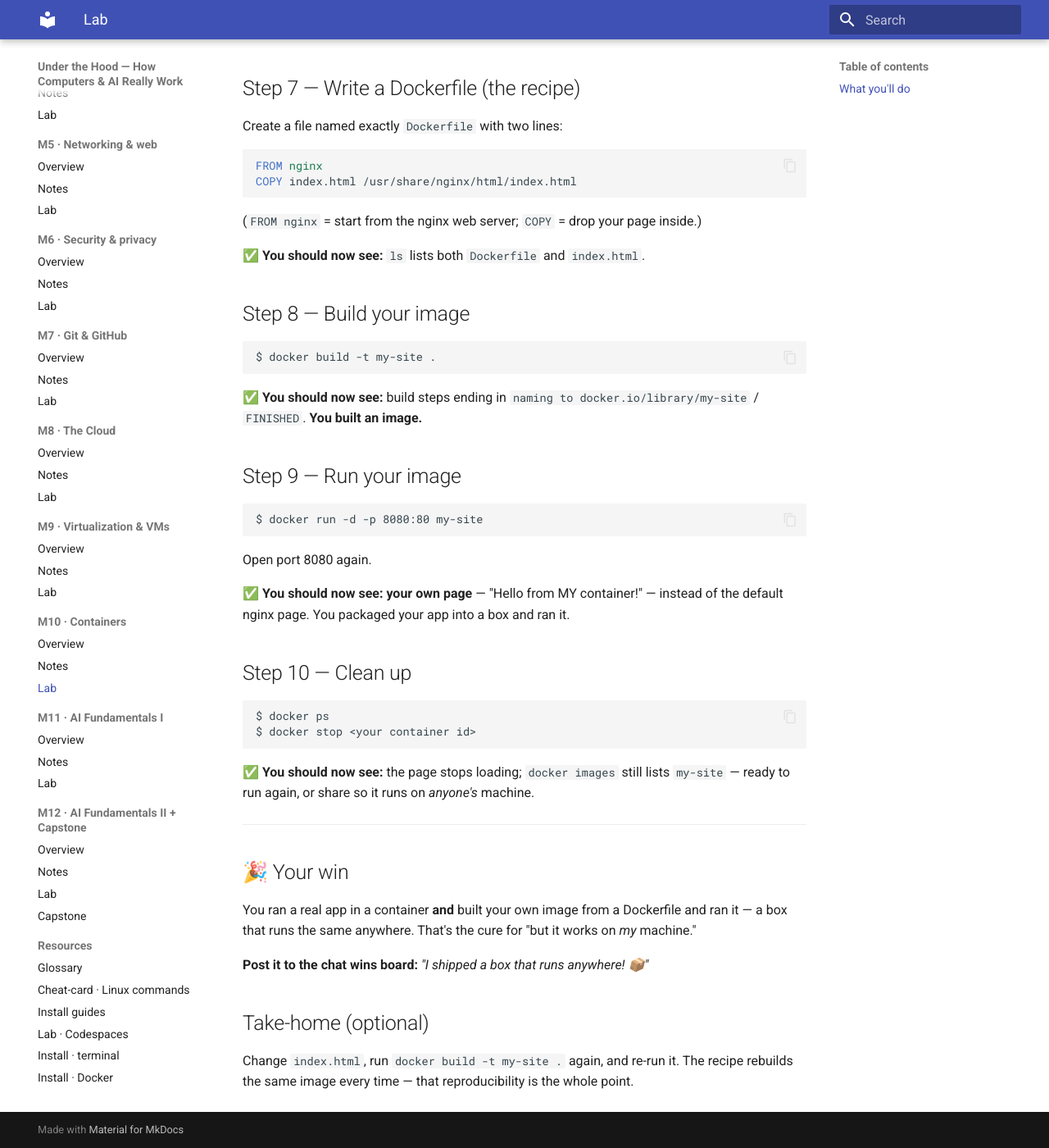
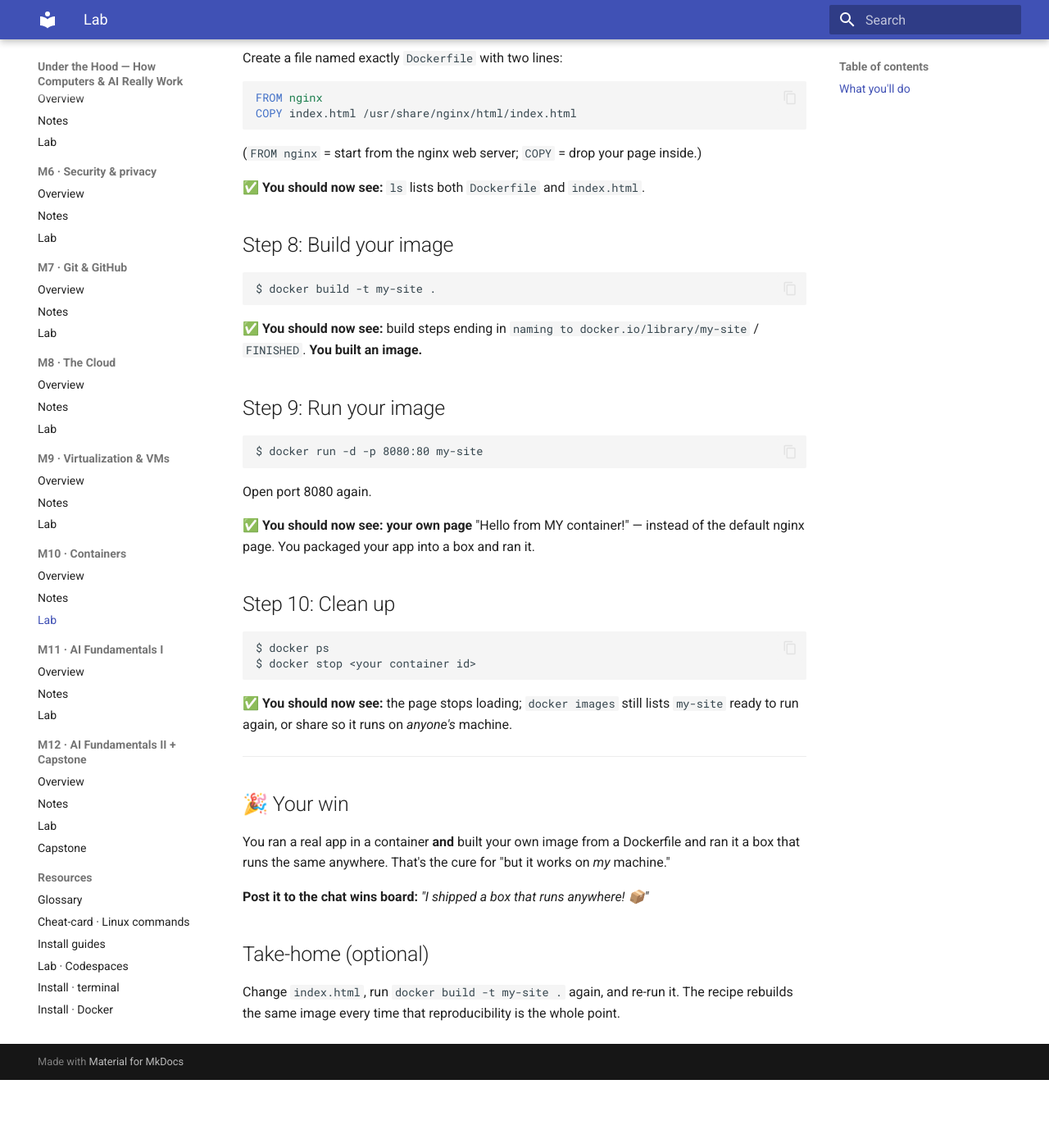
Before and after one commit to ThinkTechConsultingLLC/under-the-hood-course, an MkDocs documentation site: the page built from docs/m10-containers/lab/lab.md, in a window 1280 px wide and 1400 px high, scrolled down 2045 px. Shown: the whole window at 82% size. Built offline with MkDocs 1.6.1 and Material for MkDocs 9.7.7, drawn with Linux system fonts in a browser that asks for light colours; after the commit the page ends 3362 px from its top, so only the background shows below that; some of the changed text lies outside the part shown.

Commit message:
Fix formatting and punctuation in lab.md

````diff
--- a/docs/m10-containers/lab/lab.md
+++ b/docs/m10-containers/lab/lab.md
@@ -1,10 +1,10 @@
-# Lab — M10: enter containers (in your Codespace)
+# Lab M10: enter containers (in your Codespace)
 
 **Two parts:** 10a (run apps in containers) and 10b (build your own image).
-**You'll need:** your **Codespace** — **Docker is built in**, nothing to install. **Work in your breakout pair.**
+**You'll need:** your **Codespace** **Docker is built in**, nothing to install. **Work in your breakout pair.**
 New to the Codespace? See **[How to open it](../../resources/install-guides/codespaces.md)**.
 
-> Heads up: containers are sealed, throwaway boxes — anything you do is `docker rm`-able and remakeable.
+> Heads up: containers are sealed, throwaway boxes anything you do is `docker rm`-able and remakeable.
 > You can't make a mess that won't wipe away.
 
 ### What you'll do
@@ -16,25 +16,25 @@ flowchart LR
   IMG -->|docker run| C2["Your container"]
 ```
 
----
+------------------------------------------------------------------------------------------------------------------------------------
 
-# Part 10a — Run a real app in a container (~30 min)
+# Part 10a Run a real app in a container (~30 min)
 
-## Step 1 — Check Docker is there
+## Step 1 Check Docker is there
 ```text
 $ docker --version
 ```
 
 ✅ **You should now see:** a version line (e.g. `Docker version 28.x …`). In a Codespace, Docker is already installed and running.
 
-## Step 2 — Run your first container
+## Step 2: Run your first container
 ```text
 $ docker run hello-world
 ```
 
 ✅ **You should now see:** a message starting **`Hello from Docker!`**, after lines about pulling the image from Docker Hub. Docker fetched a tiny **image** from a **registry** and ran it as a **container**.
 
-## Step 3 — Run a *real* app (a web server)
+## Step 3: Run a *real* app (a web server)
 ```text
 $ docker run -d -p 8080:80 nginx
 ```
@@ -42,12 +42,12 @@ $ docker run -d -p 8080:80 nginx
 
 ✅ **You should now see:** a long container-ID string. nginx (a real web server) is now running.
 
-## Step 4 — Visit it in the browser
+## Step 4: Visit it in the browser
 Your Codespace will offer to open **port 8080** (a popup, or the Ports tab). Open it.
 
-✅ **You should now see:** the **"Welcome to nginx!"** page — a real web server, in a box, started with one line. 🎉
+✅ **You should now see:** the **"Welcome to nginx!"** page a real web server, in a box, started with one line. 🎉
 
-## Step 5 — See it, then stop it
+## Step 5: See it, then stop it
 ```text
 $ docker ps
 $ docker stop <paste the container ID>
@@ -55,11 +55,11 @@ $ docker stop <paste the container ID>
 
 ✅ **You should now see:** `docker ps` lists your running nginx; after `stop`, the page no longer loads. (`docker rm <id>` discards it.)
 
----
+------------------------------------------------------------------------------------------------
 
-# Part 10b — Build and ship your own image (~30 min)
+# Part 10b: Build and ship your own image (~30 min)
 
-## Step 6 — Make a project with a page
+## Step 6: Make a project with a page
 ```text
 $ mkdir my-site && cd my-site
 $ echo "<h1>Hello from MY container!</h1>" > index.html
@@ -67,7 +67,7 @@ $ echo "<h1>Hello from MY container!</h1>" > index.html
 
 ✅ **You should now see:** `ls` lists `index.html`. (Edit it to say anything.)
 
-## Step 7 — Write a Dockerfile (the recipe)
+## Step 7: Write a Dockerfile (the recipe)
 Create a file named exactly `Dockerfile` with two lines:
 ```dockerfile
 FROM nginx
@@ -77,37 +77,37 @@ COPY index.html /usr/share/nginx/html/index.html
 
 ✅ **You should now see:** `ls` lists both `Dockerfile` and `index.html`.
 
-## Step 8 — Build your image
+## Step 8: Build your image
 ```text
 $ docker build -t my-site .
 ```
 
 ✅ **You should now see:** build steps ending in `naming to docker.io/library/my-site` / `FINISHED`. **You built an image.**
 
-## Step 9 — Run your image
+## Step 9: Run your image
 ```text
 $ docker run -d -p 8080:80 my-site
 ```
 Open port 8080 again.
 
-✅ **You should now see:** **your own page** — "Hello from MY container!" — instead of the default nginx page. You packaged your app into a box and ran it.
+✅ **You should now see:** **your own page** "Hello from MY container!" — instead of the default nginx page. You packaged your app into a box and ran it.
 
-## Step 10 — Clean up
+## Step 10: Clean up
 ```text
 $ docker ps
 $ docker stop <your container id>
 ```
 
-✅ **You should now see:** the page stops loading; `docker images` still lists `my-site` — ready to run again, or share so it runs on *anyone's* machine.
+✅ **You should now see:** the page stops loading; `docker images` still lists `my-site` ready to run again, or share so it runs on *anyone's* machine.
 
----
+-----------------------------------------------------------------------------------------------------------------------------
 
 ## 🎉 Your win
-You ran a real app in a container **and** built your own image from a Dockerfile and ran it — a box that
+You ran a real app in a container **and** built your own image from a Dockerfile and ran it a box that
 runs the same anywhere. That's the cure for "but it works on *my* machine."
 
 **Post it to the chat wins board:** *"I shipped a box that runs anywhere! 📦"*
 
 ## Take-home (optional)
 Change `index.html`, run `docker build -t my-site .` again, and re-run it. The recipe rebuilds the same
-image every time — that reproducibility is the whole point.
+image every time that reproducibility is the whole point.
````
